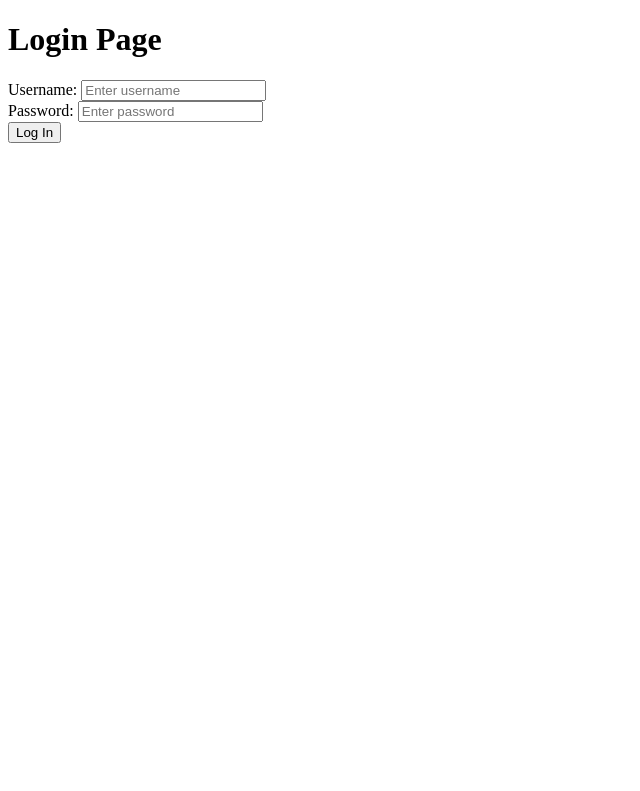
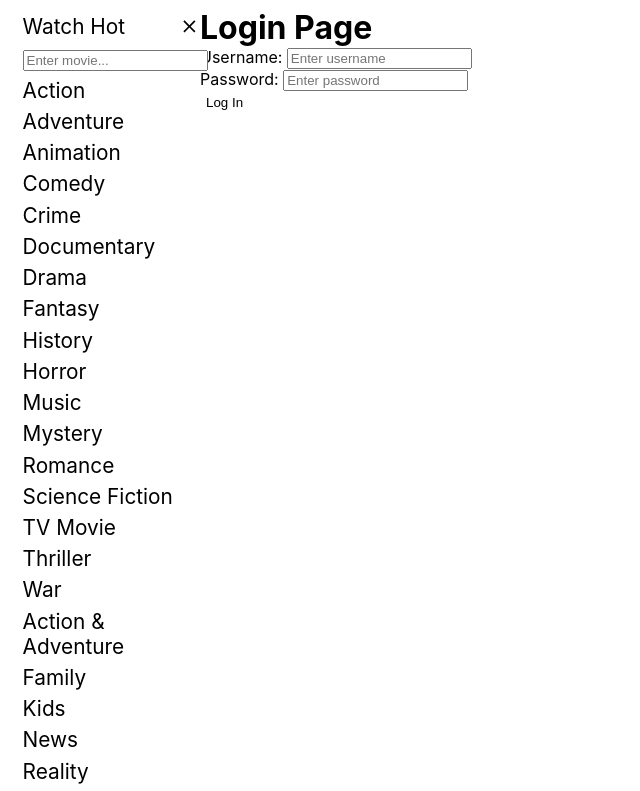
Before and after one commit to Bant89/WatchHot, a React (Create React App) app: page /login in a window 1280 px wide. Shown: the top 791 px of the page, without its empty margins (0-640 px from the left). Built offline with nearby package versions, Linux system fonts and the light colour scheme.

Commit message:
Refactored some code and change the layout of page

```diff
--- a/src/App.js
+++ b/src/App.js
@@ -6,12 +6,15 @@ import Login from './pages/Login.js'
 import MovieDetail from './pages/MovieDetail.js'
 import UserProfile from './pages/UserProfile.js'
 import './App.css'
+import { GlobalStyles } from './GlobalStyles';
 
 
 function App() {
 
   return (
     <Router>
+      <GlobalStyles />
+      <div className="mainContainer">
         <Nav />
         <Switch>
           <Route path="/" exact component={Main}/>
@@ -20,6 +23,7 @@ function App() {
           <Route path="/login" component={Login}/>
           <Route path="/movie/:id" component={MovieDetail}/>
         </Switch>
+      </div>
     </Router>
   );
 }
--- /dev/null
+++ b/src/GlobalStyles.js
@@ -0,0 +1,30 @@
+import { createGlobalStyle } from 'styled-components'
+
+export const GlobalStyles = createGlobalStyle`
+html {
+  box-sizing: border-box;
+  font-family: -apple-system, BlinkMacSystemFont, 'Segoe UI', Roboto, Oxygen, Ubuntu, Cantarell, 'Open Sans', 'Helvetica Neue', sans-serif;
+}
+
+*, *::before, *::after {
+  box-sizing: inherit;
+}
+
+ul, li, h1, h2, h3, p, button {
+  margin: 0;
+}
+
+ul {
+  list-style: none;
+}
+
+button {
+  background: transparent;
+  border: 0;
+  outline: 0;
+}
+
+.mainContainer {
+  display: flex;
+}
+`;
--- a/src/components/MovieItem/index.js
+++ b/src/components/MovieItem/index.js
@@ -6,7 +6,7 @@ import placeholder from '../../assets/placeholder.jpg'
 export const MovieItem = ({movie}) => {
   let url = `/movie/${movie.id}`
   // console.log(movie)
-  let imgUrl = !movie.poster_path ? placeholder : `https://image.tmdb.org/t/p/w200/${movie.poster_path}`
+  let imgUrl = !movie.poster_path ? placeholder : `https://image.tmdb.org/t/p/w300/${movie.poster_path}`
 
   return (
     <Item>
--- a/src/components/MovieList/styles.js
+++ b/src/components/MovieList/styles.js
@@ -1,8 +1,9 @@
 import styled from 'styled-components'
 
 export const List = styled.div`
-  display: flex;
-  justify-content: space-evenly;
-  flex-wrap: wrap;
+  display: grid;
+  grid-template-columns: repeat(4, minmax(300px, 1fr));
+  grid-template-rows: repeat(5, 1fr);
+  justify-items: space-evenly;
   align-items: space-between;
 `;
--- a/src/components/Nav/index.js
+++ b/src/components/Nav/index.js
@@ -1,5 +1,6 @@
 import React from 'react'
 import { useSelector, useDispatch } from 'react-redux'
+import { SearchBar } from '../SearchBar'
 import { change_genre, get_data } from '../../actions'
 import { genres } from '../../api/info'
 import { NavBar, NavItem, TopDiv } from './styles'
@@ -15,6 +16,9 @@ const Nav = () => {
           <ion-icon name="close"></ion-icon>
         </TopDiv>
       </NavItem>
+      <NavItem>
+        <SearchBar />
+      </NavItem>
       {genres.map(gen => {
         return <NavItem key={gen.id} onClick={() => {
           dispatch(change_genre({id: gen.id, name: gen.name}))
--- a/src/components/Nav/styles.js
+++ b/src/components/Nav/styles.js
@@ -10,14 +10,13 @@ export const NavBar = styled.ul`
   list-style: none;
   font-size: 1.3em;
   padding: 0;
-  width: 70vw;
-  position: absolute;
+  width: 15vw;
+  // position: absolute;
   background-color: white;
   top: 0;
   margin: 0;
   left: 0;
   z-index: 10;
-  display: none;
 `;
 
 export const NavItem = styled.li`
--- a/src/pages/Main.js
+++ b/src/pages/Main.js
@@ -1,13 +1,11 @@
 import React from 'react'
 import GetMainContent from '../containers/GetMainContent'
-import { SearchBar } from '../components/SearchBar'
 import { useSelector } from 'react-redux'
 
 const Main = () => {
   let { name } = useSelector(state => state.genre)
   return (
     <div style={{textAlign: 'center'}}>
-      <SearchBar />
       <h1>{name}</h1>
      <GetMainContent />
     </div>
```
Lines whose indentation alone changed are shown as unchanged.
